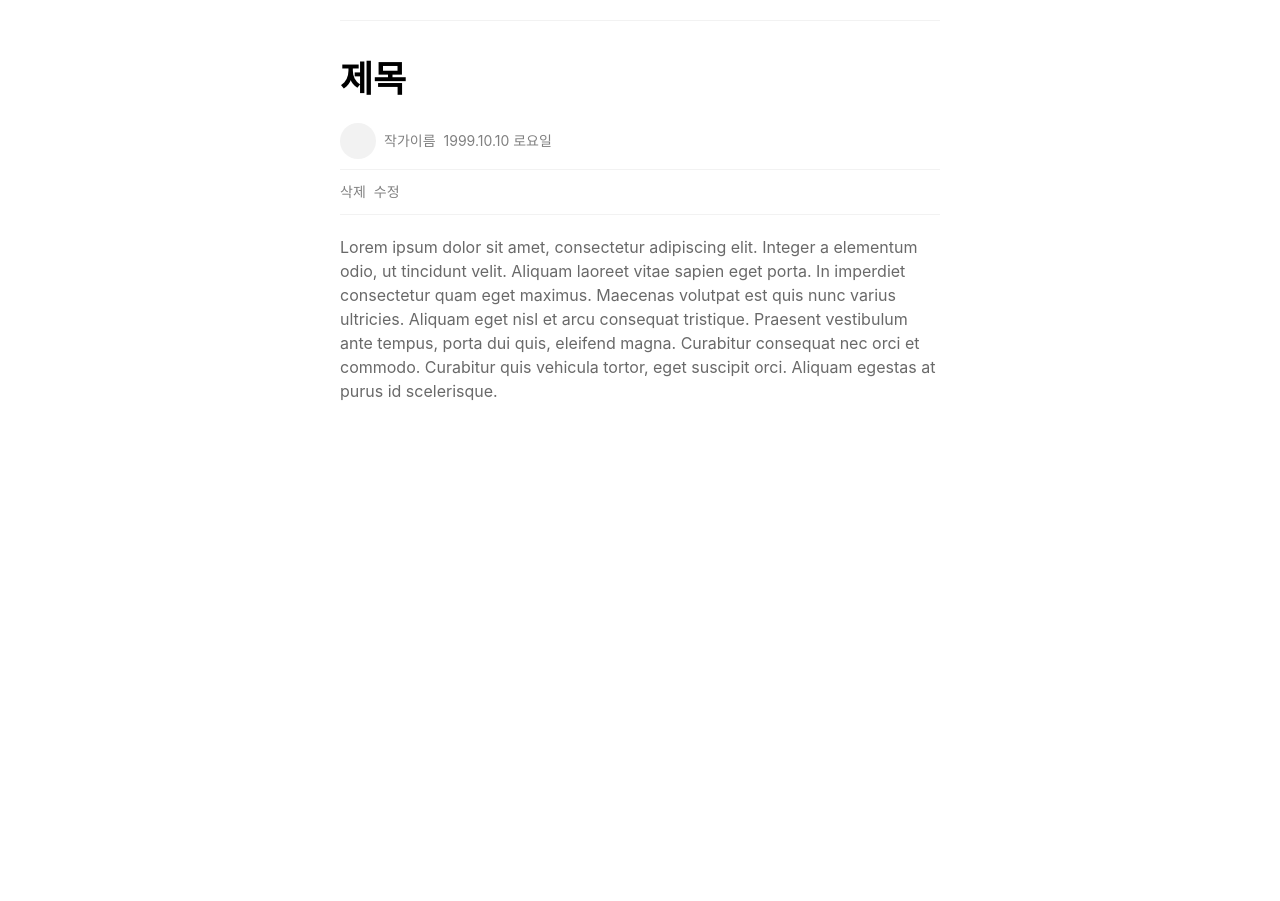
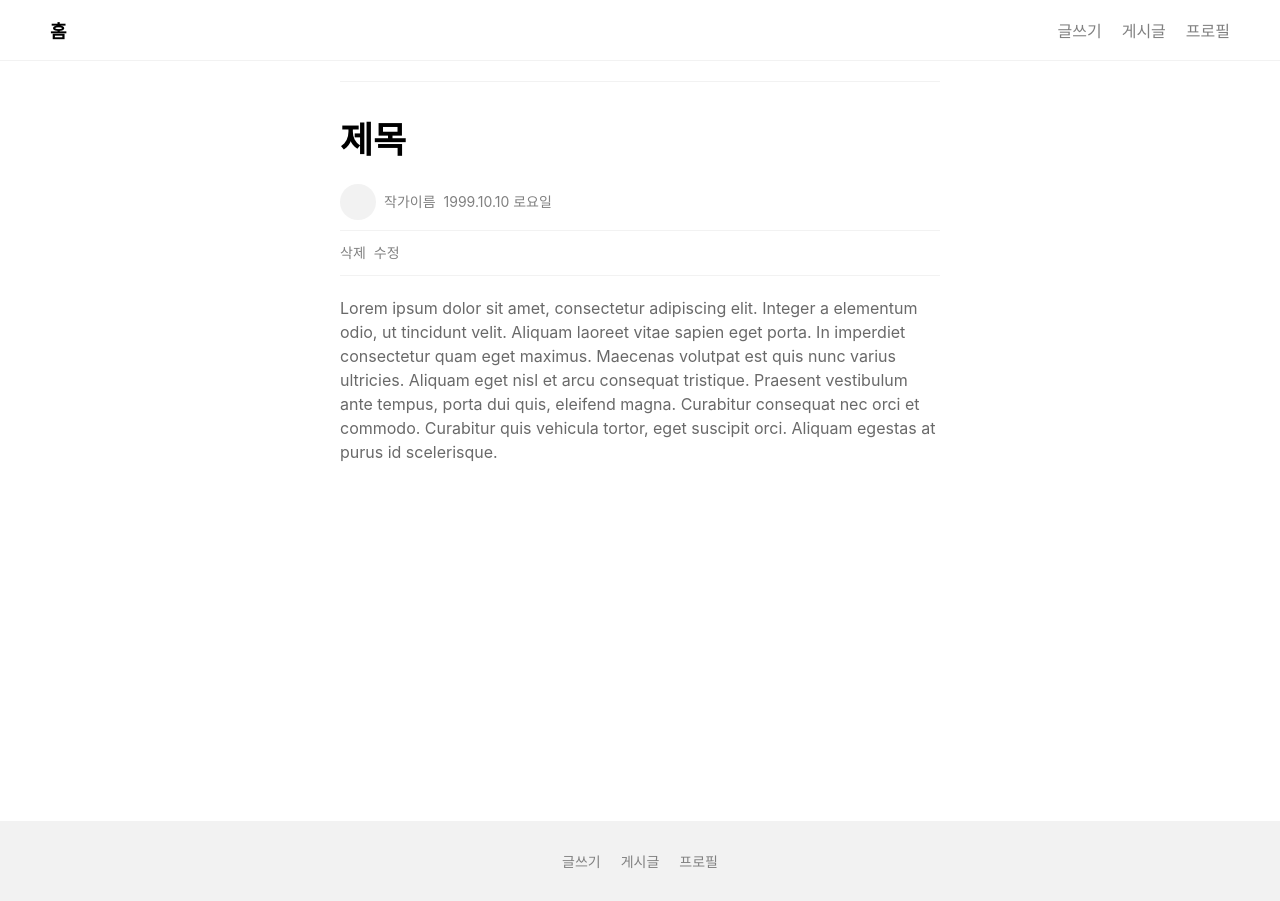
Before and after one commit to tmdeksdl/blog-app, a React (Create React App) app: page /posts/profile in a window 1280 px wide. Before the commit the page ends 800 px from the top, so only its background shows below. Built offline with nearby package versions, Linux system fonts and the light colour scheme.

Commit message:
Feat: 헤더와 푸터 컴포넌트 화

```diff
--- /dev/null
+++ b/src/components/Footer.tsx
@@ -0,0 +1,11 @@
+import { Link } from 'react-router-dom';
+
+export default function Header() {
+  return (
+    <footer>
+      <Link to="/posts/new">글쓰기</Link>
+      <Link to="/posts">게시글</Link>
+      <Link to="/profile">프로필</Link>
+    </footer>
+  );
+}
--- /dev/null
+++ b/src/components/Header.tsx
@@ -0,0 +1,16 @@
+import { Link } from 'react-router-dom';
+
+export default function Header() {
+  return (
+    <header className="header">
+      <Link to="/" className="header_logo">
+        홈
+      </Link>
+      <div>
+        <Link to="/posts/new">글쓰기</Link>
+        <Link to="/posts">게시글</Link>
+        <Link to="/profile">프로필</Link>
+      </div>
+    </header>
+  );
+}
--- a/src/index.css
+++ b/src/index.css
@@ -17,7 +17,7 @@ code {
 header {
   display: flex;
   justify-content: space-between;
-  flex-direction: row-reverse;
+  /* flex-direction: row-reverse; */
   border-bottom: 1px solid #f2f2f2;
   padding: 10px 40px;
   min-height: 40px;
@@ -35,6 +35,11 @@ header a:hover {
   color: black;
 }
 
+header .header_logo {
+  color: black;
+  font-weight: 600;
+  font-size: 18px;
+}
 /* footer */
 footer {
   background-color: #f2f2f2;
--- a/src/pages/home/index.tsx
+++ b/src/pages/home/index.tsx
@@ -1,15 +1,10 @@
 import { Link } from 'react-router-dom';
-
+import Header from '../../components/Header';
+import Footer from '../../components/Footer';
 export default function Home() {
   return (
     <div>
-      <header>
-        <div>
-          <Link to="/posts/new">글쓰기</Link>
-          <Link to="/posts">게시글</Link>
-          <Link to="/profile">프로필</Link>
-        </div>
-      </header>
+      <Header />
       <div className="post_navigator">
         <div className="post_navigator--active">전체</div>
         <div>나의글</div>
@@ -42,11 +37,7 @@ export default function Home() {
           </div>
         ))}
       </div>
-      <footer>
-        <Link to="/posts/new">글쓰기</Link>
-        <Link to="/posts">게시글</Link>
-        <Link to="/profile">프로필</Link>
-      </footer>
+      <Footer />
     </div>
   );
 }
--- a/src/pages/posts/detail.tsx
+++ b/src/pages/posts/detail.tsx
@@ -1,4 +1,12 @@
+import Footer from '../../components/Footer';
+import Header from '../../components/Header';
 import PostDetail from '../../components/PostDetail';
 export default function Post() {
-  return <PostDetail></PostDetail>;
+  return (
+    <>
+      <Header />
+      <PostDetail></PostDetail>
+      <Footer />
+    </>
+  );
 }
```
